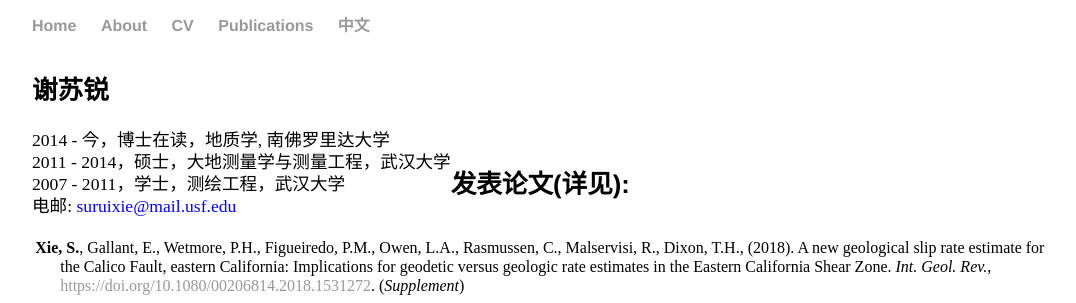
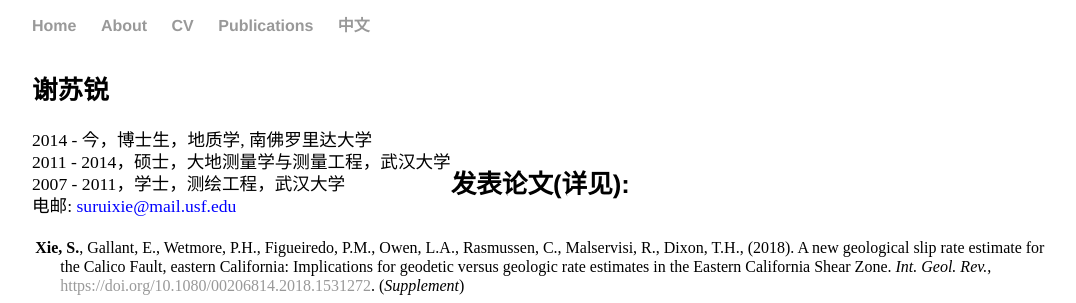
Before and after one commit to suruixie/suruixie.github.io, a Jekyll site: the page built from Chinese/index.html, in a window 1280 px wide. Shown: the top 303 px of the page, without its empty margins (96-1172 px from the left). Built offline with Jekyll 4.4.1, drawn with Linux system fonts in a browser that asks for light colours; a style sheet for code colours, icons or effects is not loaded.

Commit message:
Update index.html

```diff
--- a/Chinese/index.html
+++ b/Chinese/index.html
@@ -7,7 +7,7 @@
     <div class="Chinese">
         <div class="sideText">
 	    <h4 style="margin-bottom:0.2em;">谢苏锐</h4>
-            <p style="line-height: 125%;">2014 - 今，博士在读，地质学, 南佛罗里达大学<br>
+            <p style="line-height: 125%;">2014 - 今，博士生，地质学, 南佛罗里达大学<br>
             2011 - 2014，硕士，大地测量学与测量工程，武汉大学<br>
             2007 - 2011，学士，测绘工程，武汉大学<br>
             电邮:
@@ -16,7 +16,8 @@
         </div>
 
 	<br style="line-height:5.0em">
-		<h4 style="margin-bottom:0.3em;">发表论文(详见<a  href="https://scholar.google.com/citations?hl=en&user=kF4StsMAAAAJ&view_op=list_works"><i class="ai ai-google-scholar ai-2x"></i></a>): </h4>
+	<div class="sideText">
+		<h4 style="margin-bottom:0.2em;">发表论文(详见<a  href="https://scholar.google.com/citations?hl=en&user=kF4StsMAAAAJ&view_op=list_works"><i class="ai ai-google-scholar ai-2x"></i></a>): </h4>
 		<p  class="publist" style="font-size:1.0em;">
 			<strong>Xie, S.</strong>, Gallant, E., Wetmore, P.H., Figueiredo, P.M., Owen, L.A., Rasmussen, C., Malservisi, R., Dixon, T.H., (2018). A new geological slip rate estimate for the Calico Fault, eastern California: Implications for geodetic versus geologic rate estimates in the Eastern California Shear Zone. <em>Int. Geol. Rev.</em>, <a href="https://doi.org/10.1080/00206814.2018.1531272">https://doi.org/10.1080/00206814.2018.1531272</a>.  (<em><a href="../files/2018/Xie_2018_IGR_supp.pdf" style="color:#000000;">Supplement</a></em>)<br>
 		<p  class="publist" style="font-size:1.0em;">
@@ -33,5 +34,6 @@
 			<strong>谢苏锐</strong>, 李斐, 赵杰臣, 张胜凯, (2014). 验潮与GPS联合监测南极中山站附近海冰厚度变化. <em>武汉大学学报:信息科学版</em>, 39(10), 1153-1157, <a href="http://ch.whu.edu.cn/CN/abstract/abstract3086.shtml">https://doi.org/10.13203/j.whugis20130048</a>. <br>
            		<br style="line-height:6em">
 	  	</p>
+	</div>
     </div>
 </body>
```
